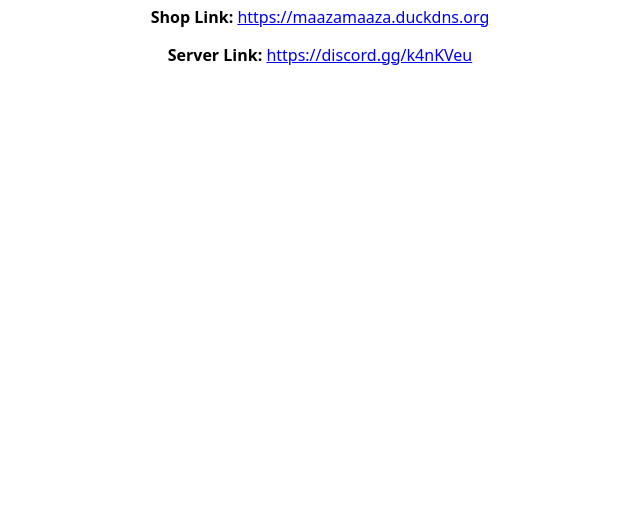
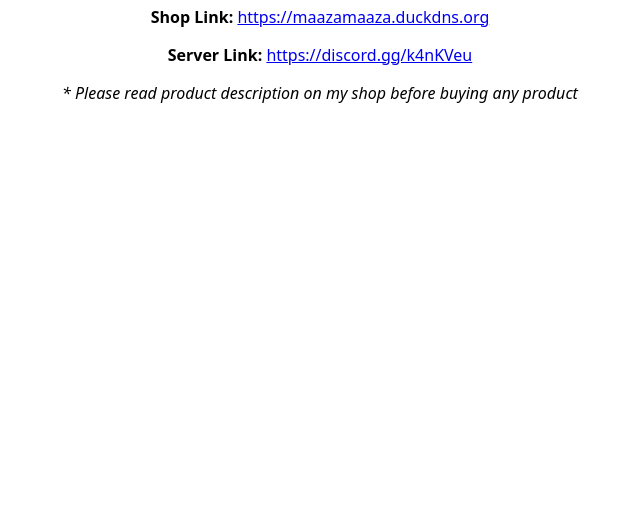
Before and after one commit to edu-shop/edu-shop.github.io, a plain HTML site: page index.html in a window 1280 px wide. Shown: the part 287-800 px from the top of the page, without its empty margins (320-960 px from the left). Drawn offline with Linux system fonts and the light colour scheme.

Commit message:
Update index.html

```diff
--- a/index.html
+++ b/index.html
@@ -28,6 +28,7 @@
         <b>Server Link:</b>
         <a href="https://discord.gg/k4nKVeu">https://discord.gg/k4nKVeu</a>
     </p>
+    <i>* Please read product description on my shop before buying any product</i>
 </body>
 
 </html>
```
